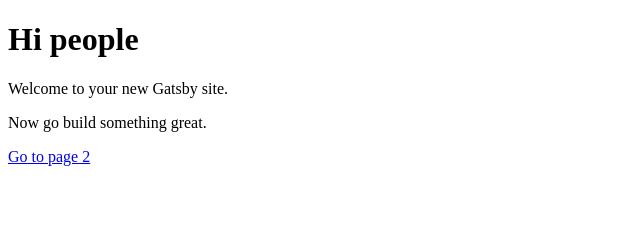
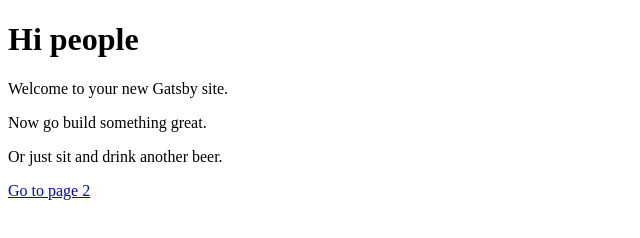
Before and after one commit to smallbrownbike/gatsby-test-4-7, a Gatsby site: page / in a window 1280 px wide. Shown: the whole page, without its empty margins (0-640 px from the left). Built offline with nearby package versions, Linux system fonts and the light colour scheme; Gatsby itself is replaced by a stand-in of ours.

Commit message:
content changes

```diff
--- a/src/pages/index.js
+++ b/src/pages/index.js
@@ -6,6 +6,7 @@ const IndexPage = () => (
     <h1>Hi people</h1>
     <p>Welcome to your new Gatsby site.</p>
     <p>Now go build something great.</p>
+    <p>Or just sit and drink another beer.</p>
     <Link to="/page-2/">Go to page 2</Link>
   </div>
 )
```
